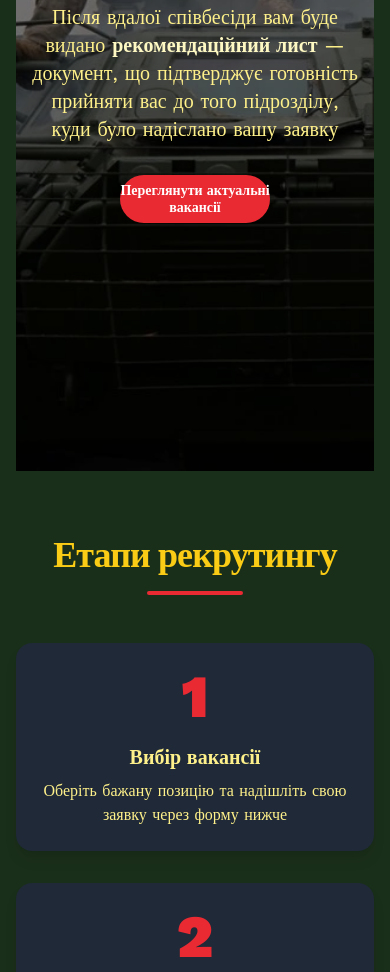
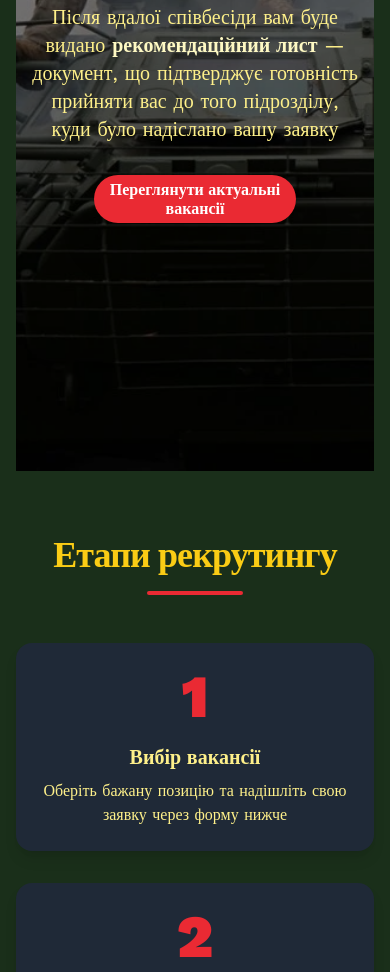
Before and after one commit to delta-58/site-ver-5, a website built with Vite: page index.html in a window 390 px wide. Shown: the part 6193-7165 px from the top of the page. Built offline with nearby package versions, Linux system fonts and the light colour scheme; no server answers.

Commit message:
Fix menu

```diff
--- a/index.html
+++ b/index.html
@@ -63,7 +63,7 @@
 </div>
 
 <!-- Mobile Navigation -->
-<div id="mobile-menu" class="hidden md:hidden absolute top-16 left-0 right-0 bg-background-light dark:bg-background-dark border-b border-gray-200 dark:border-gray-800 shadow-lg">
+<div id="mobile-menu" class="hidden absolute top-16 left-0 right-0 bg-background-light dark:bg-background-dark border-b border-gray-200 dark:border-gray-800 shadow-lg">
 <div class="container mx-auto px-4 py-4">
 <nav class="flex flex-col gap-4">
 <a class="text-lg font-medium hover:text-primary transition-colors duration-200 py-2" href="#about">Про нас</a>
--- a/styles.css
+++ b/styles.css
@@ -70,9 +70,9 @@ body {
     }
     .vacancies-button {
         height: 3rem;
-        padding-left: 0;
-        padding-right: 0;
-        font-size: 0.875rem;
+        padding-left: 1rem;
+        padding-right: 1rem;
+        font-size: 1rem;
         line-height: 1.2;
     }
 }
```
